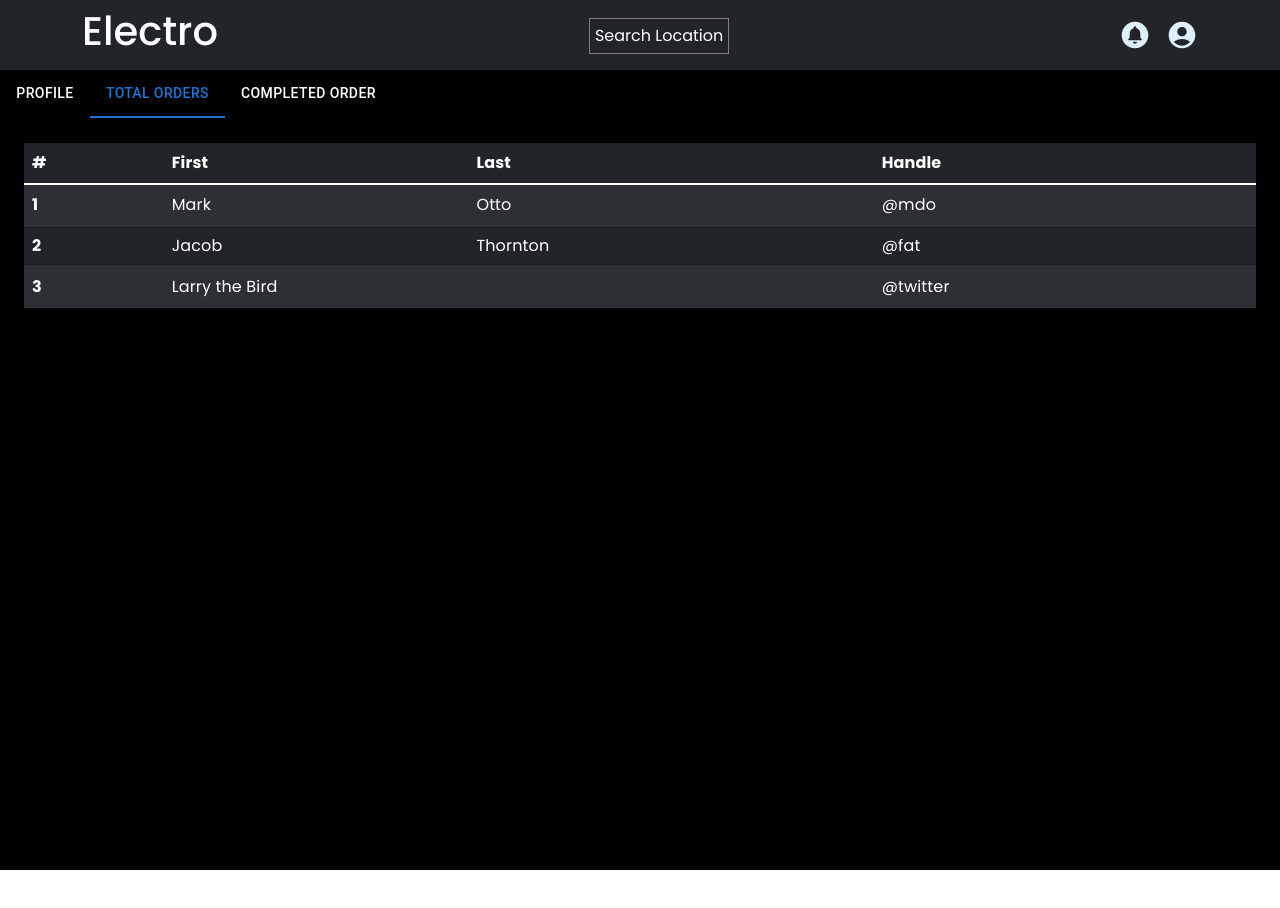
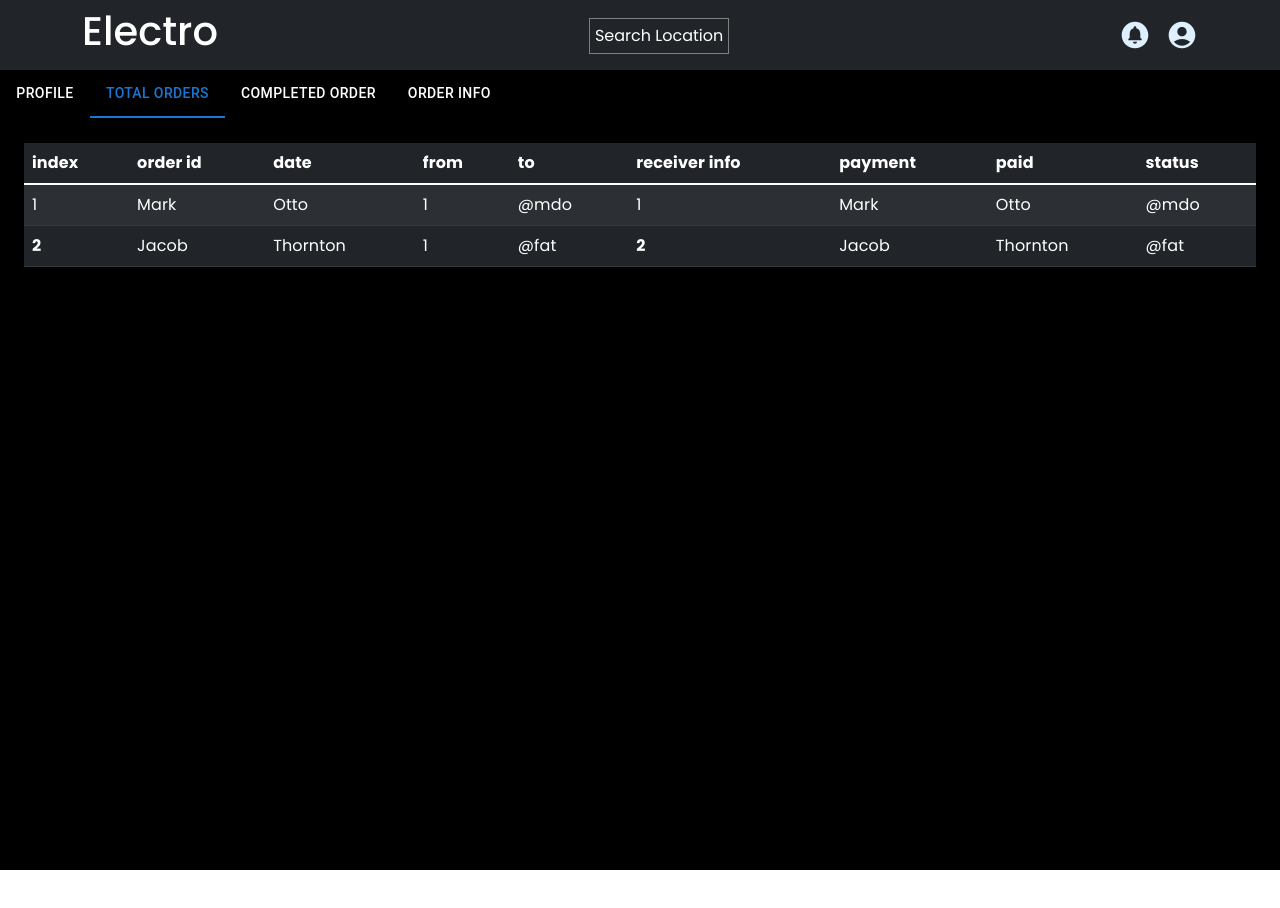
Before and after one commit to khurshidaalam/electro-project, a React (Create React App) app in the folder electro/: page /Cprofile in a window 1280 px wide. Both pictures are taken after a click on the tab "TOTAL ORDERS". Shown: the top 908 px of the page. Built offline with nearby package versions, Linux system fonts and the light colour scheme; the HTML template or start-up script is replaced by a standard one.

Commit message:
other options add

```diff
--- a/electro/src/components/carrierprofile/CarrierDashboard.js
+++ b/electro/src/components/carrierprofile/CarrierDashboard.js
@@ -6,6 +6,8 @@ import Tab from '@mui/material/Tab';
 import Typography from '@mui/material/Typography';
 import Box from '@mui/material/Box';
 import TotalOrders from "./TotalOrders";
+import Profile from "./Profile";
+import RcvorderList from "../receiver/ReceiverOrderList"
 
 function TabPanel(props) {
   const { children, value, index, ...other } = props;
@@ -57,16 +59,20 @@ const CarrierDashboard = () => {
           <Tab label="Profile" {...a11yProps(0)} />
           <Tab label="total orders" {...a11yProps(1)} />
           <Tab label="completed order" {...a11yProps(2)} />
+          <Tab label="order info" {...a11yProps(3)} />
         </Tabs>
       </Box>
       <TabPanel value={value} index={0}>
-        Profile
+        <Profile/>
       </TabPanel>
       <TabPanel value={value} index={1}>
         <TotalOrders/>
       </TabPanel>
       <TabPanel value={value} index={2}>
         completed order
+      </TabPanel>
+      <TabPanel value={value} index={3}>
+        <RcvorderList/>
       </TabPanel>
     </Box>
     </div>
--- a/electro/src/components/carrierprofile/Profile.js
+++ b/electro/src/components/carrierprofile/Profile.js
@@ -2,8 +2,54 @@ import React from 'react'
 
 const Profile = () => {
   return (
-    <div>Profile</div>
+    <div>
+      <div className='p-main-div'>
+        <div className=''>
+          <div className='image-side'>
+            <div className='image-div'>
+              <img src="" alt=''/>
+            </div>
+            <div>
+              <button>mail</button>
+              <button>call</button>
+              <button>active/inactive</button>
+            </div>
+          </div>
+          <div className='info-side'>
+            <table>
+              <tr>
+                <td></td>
+                <td></td>
+                <td></td>
+              </tr>
+              <tr>
+                <td></td>
+                <td></td>
+                <td></td>
+              </tr>
+            </table>
+          </div>
+        </div>
+
+        <div>
+          <div>
+            <div>
+              <h3>total delivered</h3><hr></hr>
+              <h4>15</h4>
+            </div>
+            <div>
+              <h3>total delivered</h3><hr></hr>
+              <h4>15</h4>
+            </div>
+            <div>
+              <h3>total delivered</h3><hr></hr>
+              <h4>15</h4>
+            </div>
+          </div>
+        </div>
+      </div>
+    </div>
   )
 }
 
-export default Profile
+export default Profile;
--- a/electro/src/components/carrierprofile/TotalOrders.js
+++ b/electro/src/components/carrierprofile/TotalOrders.js
@@ -6,29 +6,39 @@ const TotalOrders = () => {
       <table class="table table-dark table-striped">
         <thead>
           <tr>
-      <th scope="col">#</th>
-      <th scope="col">First</th>
-      <th scope="col">Last</th>
-      <th scope="col">Handle</th>
+            <th scope="col">index</th>
+            <th scope="col">order id</th>
+            <th scope="col">date</th>
+            <th scope="col">from</th>
+            <th scope="col">to</th>
+            <th scope="col">receiver info</th>
+            <th scope="col">payment</th>
+            <th scope="col">paid</th>
+            <th scope="col">status</th>
           </tr>
         </thead>
         <tbody>
           <tr>
-      <th scope="row">1</th>
+            <td >1</td>
+            <td>Mark</td>
+            <td>Otto</td>
+            <td >1</td>
+            <td>@mdo</td>
+            <td >1</td>
             <td>Mark</td>
             <td>Otto</td>
             <td>@mdo</td>
           </tr>
           <tr>
-      <th scope="row">2</th>
+            <th >2</th>
+            <td>Jacob</td>
+            <td>Thornton</td>
+            <td >1</td>
+            <td>@fat</td>
+            <th >2</th>
             <td>Jacob</td>
             <td>Thornton</td>
             <td>@fat</td>
-    </tr>
-    <tr>
-      <th scope="row">3</th>
-      <td colspan="2">Larry the Bird</td>
-      <td>@twitter</td>
           </tr>
         </tbody>
       </table>
@@ -36,4 +46,4 @@ const TotalOrders = () => {
   )
 }
 
-export default TotalOrders
+export default TotalOrders;
--- a/electro/src/components/location/PersonProfile.js
+++ b/electro/src/components/location/PersonProfile.js
@@ -33,6 +33,8 @@ const PersonProfile = ({ setView}) => {
                                     </ul>
                                     <button class="call-now"><a href="callto:014563244789"><CallRoundedIcon className="call-now-icon"/>
                                     call now</a></button>
+                                    <button class="confirm-btn"><a href="callto:014563244789">
+                                    confirm</a></button>
                                 </div>
                             </div>
        </>
--- a/electro/src/components/location/location.css
+++ b/electro/src/components/location/location.css
@@ -109,6 +109,15 @@
 .persons-status {
     position: relative;
 }
+.confirm-btn{
+    background-color: #458f01;
+    border: none;
+    border-radius: 3px;
+    color: white;
+    text-transform: capitalize;
+    padding: 2px 5px;
+    margin-top: 10px;
+}
 button.call-now {
     position: absolute;
     bottom: 0;
--- /dev/null
+++ b/electro/src/components/receiver/ReceiverOrderList.js
@@ -0,0 +1,78 @@
+import React from 'react';
+import Box from '@mui/material/Box';
+import Stepper from '@mui/material/Stepper';
+import Step from '@mui/material/Step';
+import StepLabel from '@mui/material/StepLabel';
+import "./rcv.css";
+
+const steps = [
+        'Select master blaster campaign settings',
+        'Create an ad group',
+        'Create an ad',
+      ];
+
+const ReceiverOrderList = () => {
+
+  return (
+    <div>
+        <table class="table table-dark table-striped">
+        <thead>
+          <tr>
+            <th scope="col">index</th>
+            <th scope="col">order id</th>
+            <th scope="col">date</th>
+            <th scope="col">shop</th>
+            <th scope="col">from</th>
+            <th scope="col">to</th>
+            <th scope="col">receiver info</th>
+            <th scope="col">payment</th>
+            <th scope="col">paid</th>
+            <th scope="col">status</th>
+          </tr>
+        </thead>
+        <tbody>
+          <tr>
+            <td >1</td>
+            <td>Mark</td>
+            <td>Otto</td>
+            <td>@mdo</td>
+            <td >1</td>
+            <td >1</td>
+            <td>Mark</td>
+            <td>Otto</td>
+            <td>@mdo</td>
+            <td>view</td>
+          </tr>
+          <tr>
+            <td>2</td>
+            <td>Jacob</td>
+            <td>Thornton</td>
+            <td>@fat</td>
+            <td>2</td>
+            <td>Jacob</td>
+            <td>Thornton</td>
+            <td>Thornton</td>
+            <td>Thornton</td>
+            <td>view</td>
+          </tr>
+        </tbody>
+      </table>
+      <div className='voew-order-details-modal'>
+          <div>
+              <h1>order id : #1235 </h1>
+              <Box sx={{ width: '100%', color: 'white' }}>
+      <Stepper activeStep={1} alternativeLabel>
+        {steps.map((label) => (
+          <Step key={label}>
+            <StepLabel>{label}</StepLabel>
+          </Step>
+        ))}
+      </Stepper>
+    </Box>
+          </div>
+      </div>
+    </div>
+  )
+}
+
+export default ReceiverOrderList
--- /dev/null
+++ b/electro/src/components/receiver/rcv.css
@@ -0,0 +1,3 @@
+.css-qivjh0-MuiStepLabel-label.MuiStepLabel-alternativeLabel{
+    color: white !important;
+}
```
Also changed, not shown: electro/src/components/home/Notification.js (added, +49 -0 lines). Lines whose indentation alone changed are shown as unchanged.
